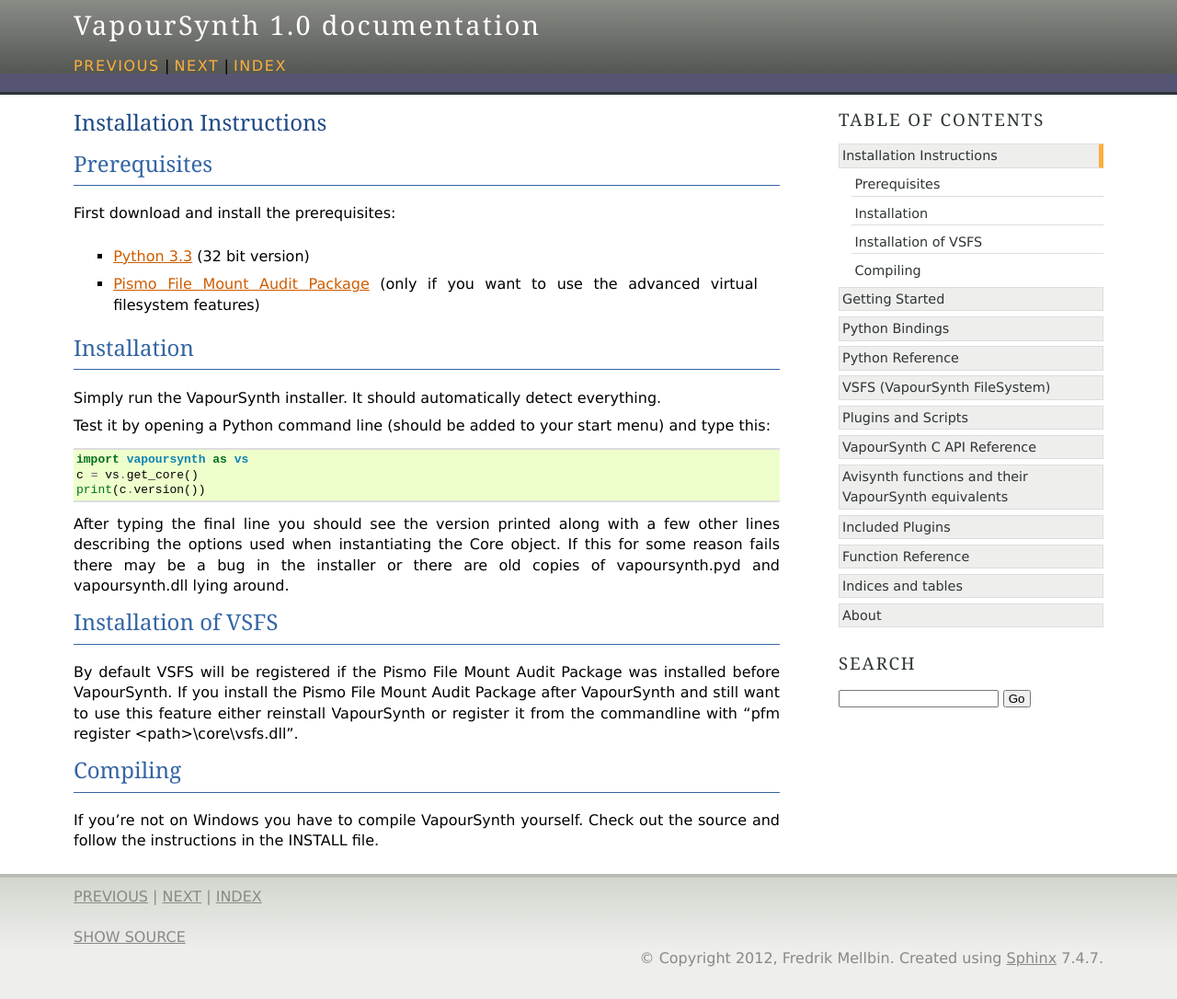
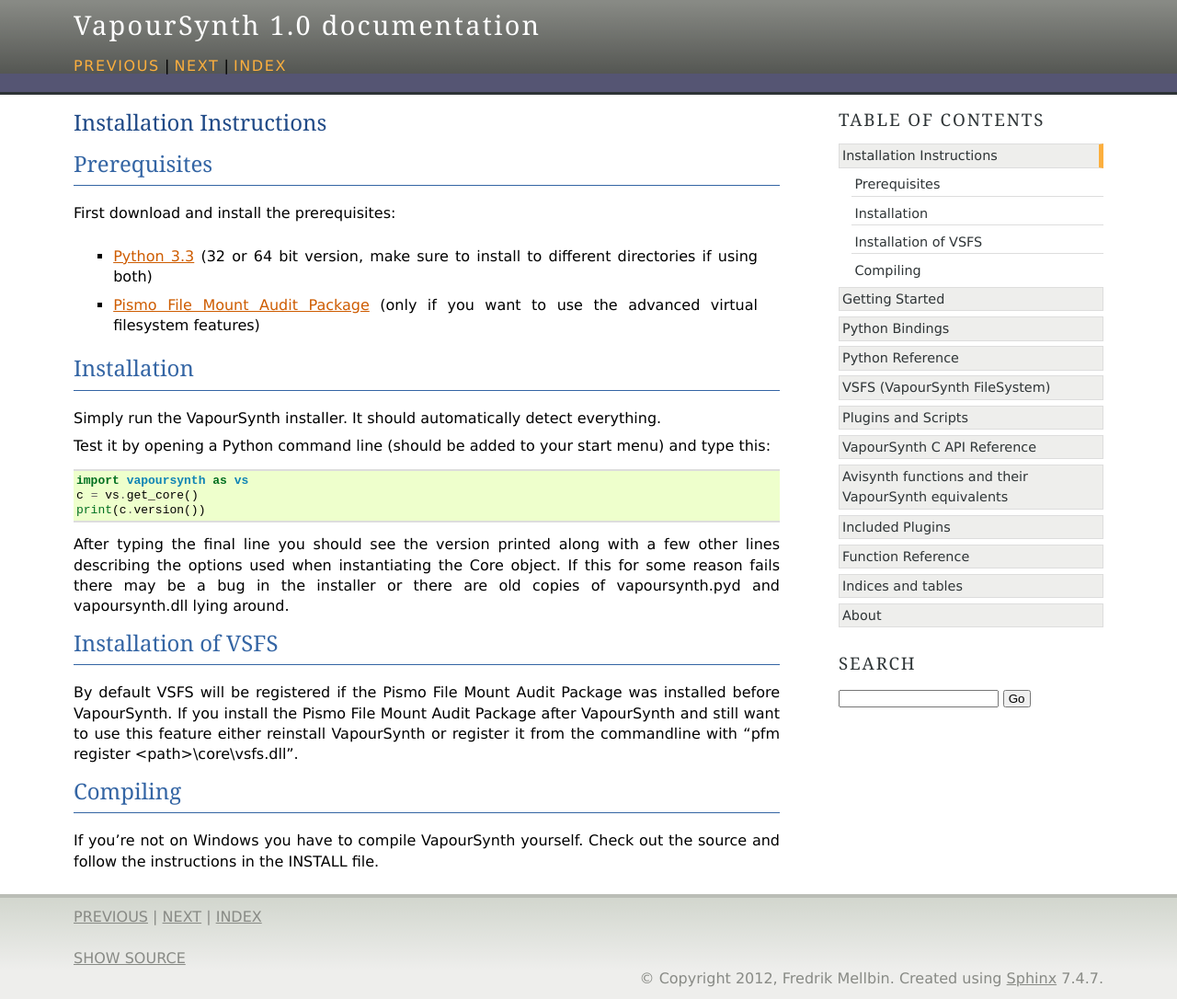
Before and after one commit to vapoursynth/vapoursynth, a Sphinx documentation site: the page built from doc/installation.rst, in a window 1280 px wide. Shown: the whole page at 92% size. Built offline with Sphinx 7.4.7, drawn with Linux system fonts in a browser that asks for light colours; formulas are drawn with MathJax 3; before the commit the page ends 1063 px from its top, so only the background shows below that.

Commit message:
Update docs

```diff
--- a/doc/installation.rst
+++ b/doc/installation.rst
@@ -5,7 +5,7 @@
 #############
 
 First download and install the prerequisites:
-   * `Python 3.3 <http://www.python.org/>`_ (32 bit version)
+   * `Python 3.3 <http://www.python.org/>`_ (32 or 64 bit version, make sure to install to different directories if using both)
    * `Pismo File Mount Audit Package <http://www.pismotechnic.com/download/>`_
      (only if you want to use the advanced virtual filesystem features)
 
```
